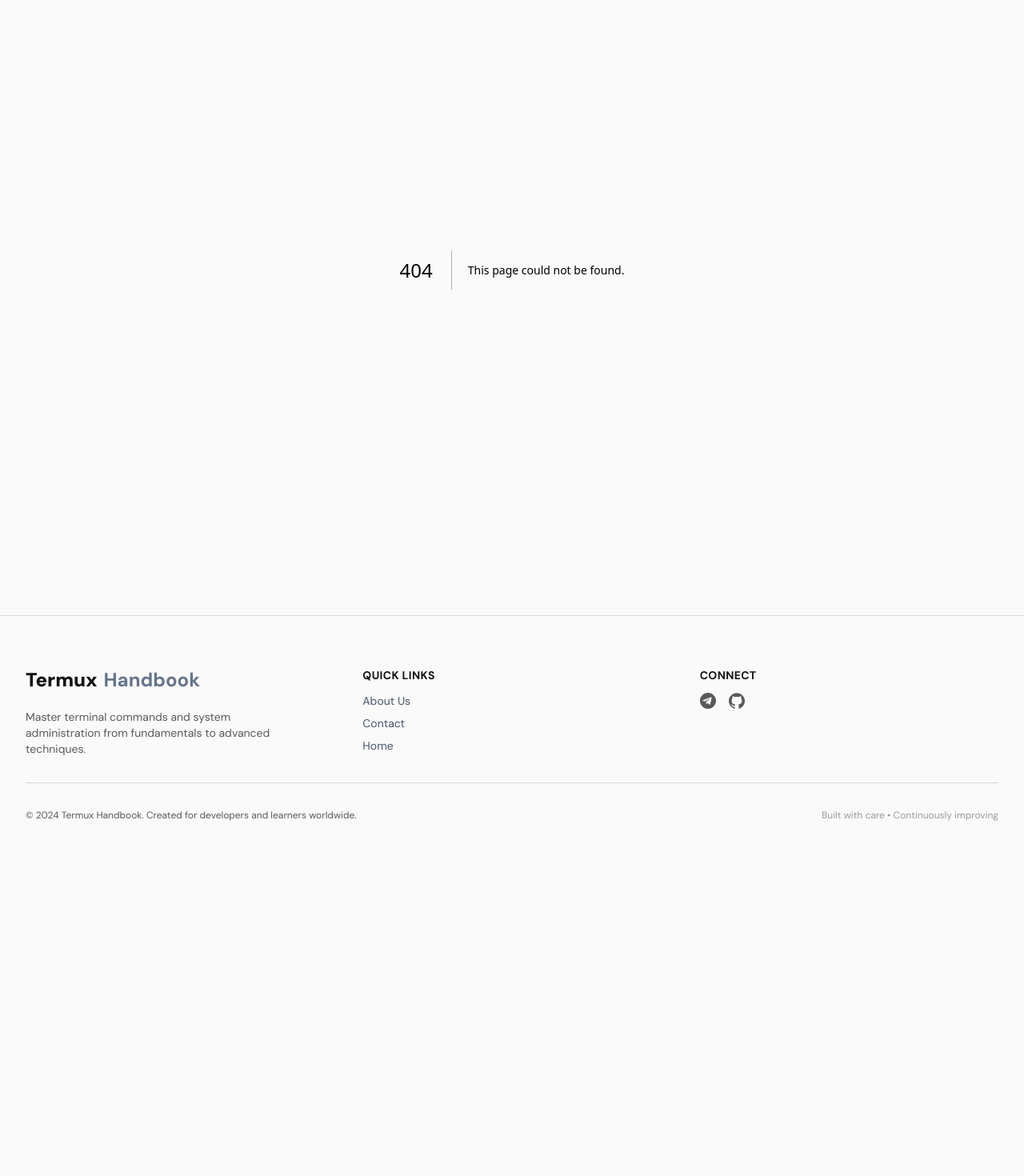
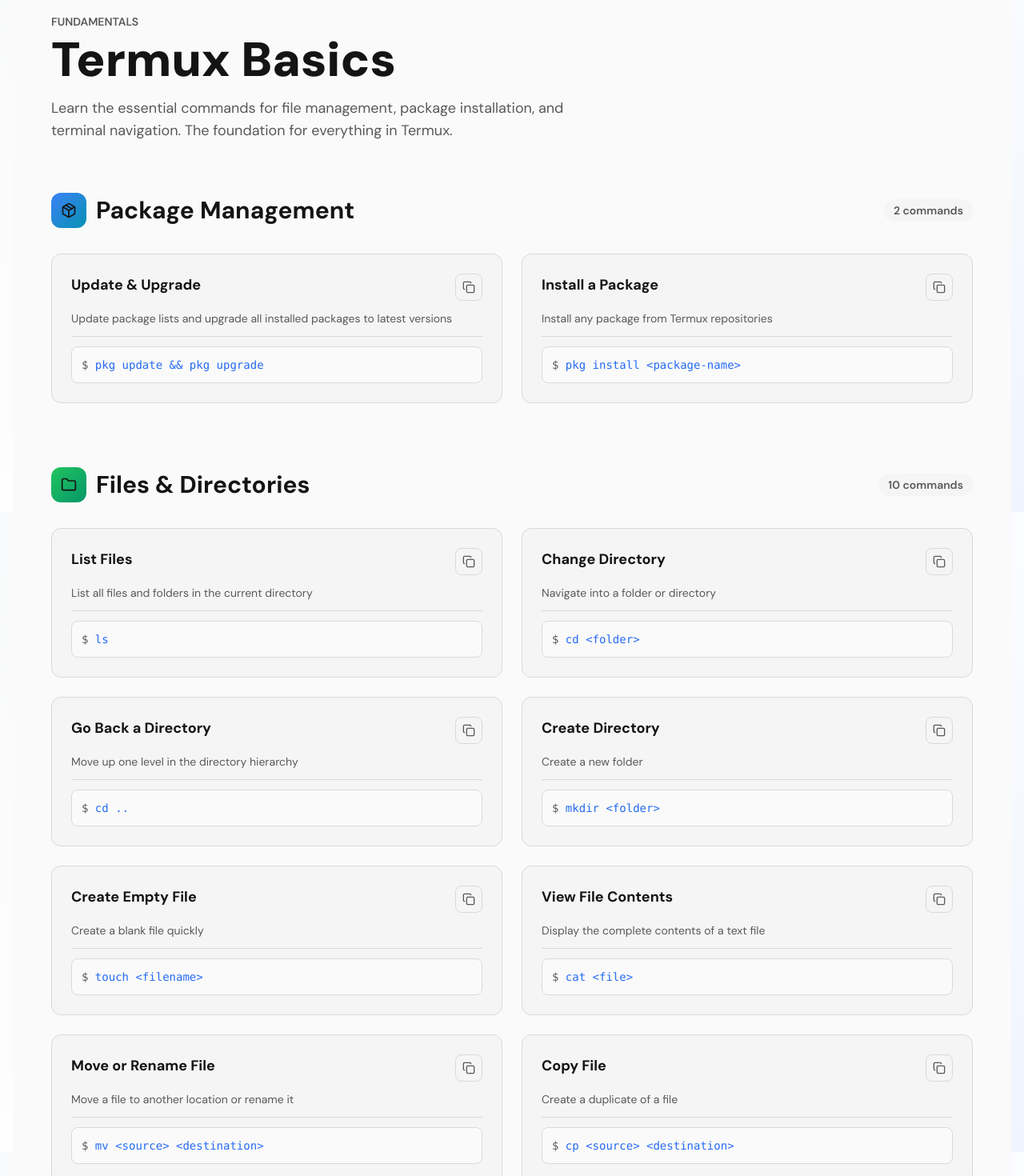
Before and after one commit to pyKinsu/Termux-Command-Handbook, a Next.js app: page /Basics in a window 1280 px wide. Before the commit this address had no page. Shown: the part 160-1630 px from the top of the page at 80% size. Before the commit the page ends 1251 px from the top, so only its background shows below. Built offline with nearby package versions, Linux system fonts and the light colour scheme.

Commit message:
Create page.tsx

```diff
--- /dev/null
+++ b/src/app/(chapters)/Basics/page.tsx
@@ -0,0 +1,247 @@
+"use client";
+
+import { Copy, Check, Package, Folder, FileText, Terminal, Edit } from "lucide-react";
+import { useState } from "react";
+
+interface Command {
+  title: string;
+  description: string;
+  command: string;
+  category: string;
+}
+
+const basicCommands: Command[] = [
+  // 📦 Package Management
+  {
+    title: "Update & Upgrade",
+    description: "Update package lists and upgrade all installed packages to latest versions",
+    command: "pkg update && pkg upgrade",
+    category: "Package Management",
+  },
+  {
+    title: "Install a Package",
+    description: "Install any package from Termux repositories",
+    command: "pkg install <package-name>",
+    category: "Package Management",
+  },
+
+  // 📁 File & Directory Operations
+  {
+    title: "List Files",
+    description: "List all files and folders in the current directory",
+    command: "ls",
+    category: "Files & Directories",
+  },
+  {
+    title: "Change Directory",
+    description: "Navigate into a folder or directory",
+    command: "cd <folder>",
+    category: "Files & Directories",
+  },
+  {
+    title: "Go Back a Directory",
+    description: "Move up one level in the directory hierarchy",
+    command: "cd ..",
+    category: "Files & Directories",
+  },
+  {
+    title: "Create Directory",
+    description: "Create a new folder",
+    command: "mkdir <folder>",
+    category: "Files & Directories",
+  },
+  {
+    title: "Create Empty File",
+    description: "Create a blank file quickly",
+    command: "touch <filename>",
+    category: "Files & Directories",
+  },
+  {
+    title: "View File Contents",
+    description: "Display the complete contents of a text file",
+    command: "cat <file>",
+    category: "Files & Directories",
+  },
+  {
+    title: "Move or Rename File",
+    description: "Move a file to another location or rename it",
+    command: "mv <source> <destination>",
+    category: "Files & Directories",
+  },
+  {
+    title: "Copy File",
+    description: "Create a duplicate of a file",
+    command: "cp <source> <destination>",
+    category: "Files & Directories",
+  },
+  {
+    title: "Delete File",
+    description: "Permanently remove a file",
+    command: "rm <file>",
+    category: "Files & Directories",
+  },
+  {
+    title: "Delete Directory",
+    description: "Remove a directory and all its contents recursively",
+    command: "rm -rf <folder>",
+    category: "Files & Directories",
+  },
+
+  // 📝 Editing & Utilities
+  {
+    title: "Open Nano Editor",
+    description: "Edit text files using the Nano text editor",
+    command: "nano <file>",
+    category: "Text Editing",
+  },
+  {
+    title: "Clear Terminal",
+    description: "Clear the terminal screen and remove all text",
+    command: "clear",
+    category: "Utilities",
+  },
+  {
+    title: "Help",
+    description: "View detailed help and options for any command",
+    command: "<command> --help",
+    category: "Utilities",
+  },
+];
+
+const categoryIcons: Record<string, React.ReactNode> = {
+  "Package Management": <Package className="w-5 h-5" />,
+  "Files & Directories": <Folder className="w-5 h-5" />,
+  "Text Editing": <Edit className="w-5 h-5" />,
+  "Utilities": <Terminal className="w-5 h-5" />,
+};
+
+const categoryColors: Record<string, string> = {
+  "Package Management": "from-blue-500 to-cyan-600",
+  "Files & Directories": "from-green-500 to-emerald-600",
+  "Text Editing": "from-purple-500 to-pink-600",
+  "Utilities": "from-orange-500 to-yellow-600",
+};
+
+const CopyButton = ({ text }: { text: string }) => {
+  const [copied, setCopied] = useState(false);
+
+  const handleCopy = async () => {
+    await navigator.clipboard.writeText(text);
+    setCopied(true);
+    setTimeout(() => setCopied(false), 2000);
+  };
+
+  return (
+    <button
+      onClick={handleCopy}
+      className="p-2 rounded-lg bg-card border border-border hover:bg-primary/10 hover:border-primary transition-all duration-300 group"
+      title="Copy command"
+    >
+      {copied ? (
+        <Check className="h-4 w-4 text-green-500" />
+      ) : (
+        <Copy className="h-4 w-4 text-muted-foreground group-hover:text-primary transition-colors" />
+      )}
+    </button>
+  );
+};
+
+export default function BasicsPage(): JSX.Element {
+  const categories = Array.from(new Set(basicCommands.map((cmd) => cmd.category)));
+
+  return (
+    <div className="min-h-screen bg-background text-foreground transition-all duration-300">
+      {/* Header */}
+      <div className="relative px-4 sm:px-6 md:px-8 lg:px-12 pt-12 sm:pt-16 md:pt-20 pb-8 sm:pb-12 md:pb-16">
+        <div className="max-w-6xl mx-auto">
+          <div className="mb-2 text-sm font-semibold text-muted-foreground">FUNDAMENTALS</div>
+          <h1 className="text-4xl sm:text-5xl md:text-6xl font-black mb-4 text-foreground">
+            Termux Basics
+          </h1>
+          <p className="text-base md:text-lg text-muted-foreground max-w-2xl">
+            Learn the essential commands for file management, package installation, and terminal navigation. The foundation for everything in Termux.
+          </p>
+        </div>
+      </div>
+
+      {/* Categories Section */}
+      <div className="relative px-4 sm:px-6 md:px-8 lg:px-12 pb-16 sm:pb-20 md:pb-24">
+        <div className="max-w-6xl mx-auto">
+          {categories.map((category) => {
+            const commands = basicCommands.filter((cmd) => cmd.category === category);
+            const colorGradient = categoryColors[category];
+
+            return (
+              <div key={category} className="mb-16 sm:mb-20">
+                {/* Category Header */}
+                <div className="flex items-center gap-3 mb-6 sm:mb-8">
+                  <div className={`p-3 rounded-xl bg-gradient-to-br ${colorGradient}`}>
+                    {categoryIcons[category]}
+                  </div>
+                  <h2 className="text-2xl sm:text-3xl font-bold text-foreground">
+                    {category}
+                  </h2>
+                  <span className="ml-auto text-sm font-semibold text-muted-foreground bg-card px-3 py-1 rounded-full">
+                    {commands.length} commands
+                  </span>
+                </div>
+
+                {/* Commands Grid */}
+                <div className="grid grid-cols-1 md:grid-cols-2 gap-4 sm:gap-5 lg:gap-6">
+                  {commands.map((cmd, idx) => (
+                    <div
+                      key={idx}
+                      className="group relative rounded-xl border border-border bg-card hover:border-primary/50 transition-all duration-300 overflow-hidden"
+                    >
+                      {/* Gradient accent on hover */}
+                      <div className={`absolute inset-0 bg-gradient-to-br ${colorGradient} opacity-0 group-hover:opacity-5 transition-opacity duration-300`} />
+
+                      {/* Content */}
+                      <div className="relative p-5 sm:p-6 flex flex-col h-full gap-3">
+                        {/* Title and Copy Button */}
+                        <div className="flex items-start justify-between gap-3">
+                          <h3 className="text-base sm:text-lg font-bold text-foreground group-hover:text-primary transition-colors flex-1">
+                            {cmd.title}
+                          </h3>
+                          <CopyButton text={cmd.command} />
+                        </div>
+
+                        {/* Description */}
+                        <p className="text-sm text-muted-foreground">
+                          {cmd.description}
+                        </p>
+
+                        {/* Command Box */}
+                        <div className="mt-auto pt-3 border-t border-border">
+                          <div className="bg-background border border-border rounded-lg p-3 font-mono text-xs sm:text-sm text-primary overflow-x-auto">
+                            <span className="text-muted-foreground">$ </span>
+                            {cmd.command}
+                          </div>
+                        </div>
+                      </div>
+                    </div>
+                  ))}
+                </div>
+              </div>
+            );
+          })}
+        </div>
+      </div>
+
+      {/* Footer Tips */}
+      <div className="relative px-4 sm:px-6 md:px-8 lg:px-12 py-12 sm:py-16 bg-card border-t border-border">
+        <div className="max-w-6xl mx-auto">
+          <h3 className="text-xl sm:text-2xl font-bold text-foreground mb-4">💡 Beginner Tips</h3>
+          <ul className="space-y-2 text-sm md:text-base text-muted-foreground">
+            <li>• Use <code className="bg-background px-2 py-1 rounded text-primary font-mono">pwd</code> to check your current directory location</li>
+            <li>• Always use <code className="bg-background px-2 py-1 rounded text-primary font-mono">ls</code> to see what files are in a directory before operating on them</li>
+            <li>• Use <code className="bg-background px-2 py-1 rounded text-primary font-mono">--help</code> flag on any command to learn more about it</li>
+            <li>• Be careful with <code className="bg-background px-2 py-1 rounded text-primary font-mono">rm</code> - deleted files cannot be recovered easily</li>
+            <li>• Use <code className="bg-background px-2 py-1 rounded text-primary font-mono">tab</code> key for auto-completion while typing commands</li>
+            <li>• Regular <code className="bg-background px-2 py-1 rounded text-primary font-mono">pkg update && pkg upgrade</code> keeps your system secure</li>
+          </ul>
+        </div>
+      </div>
+    </div>
+  );
+}
```
